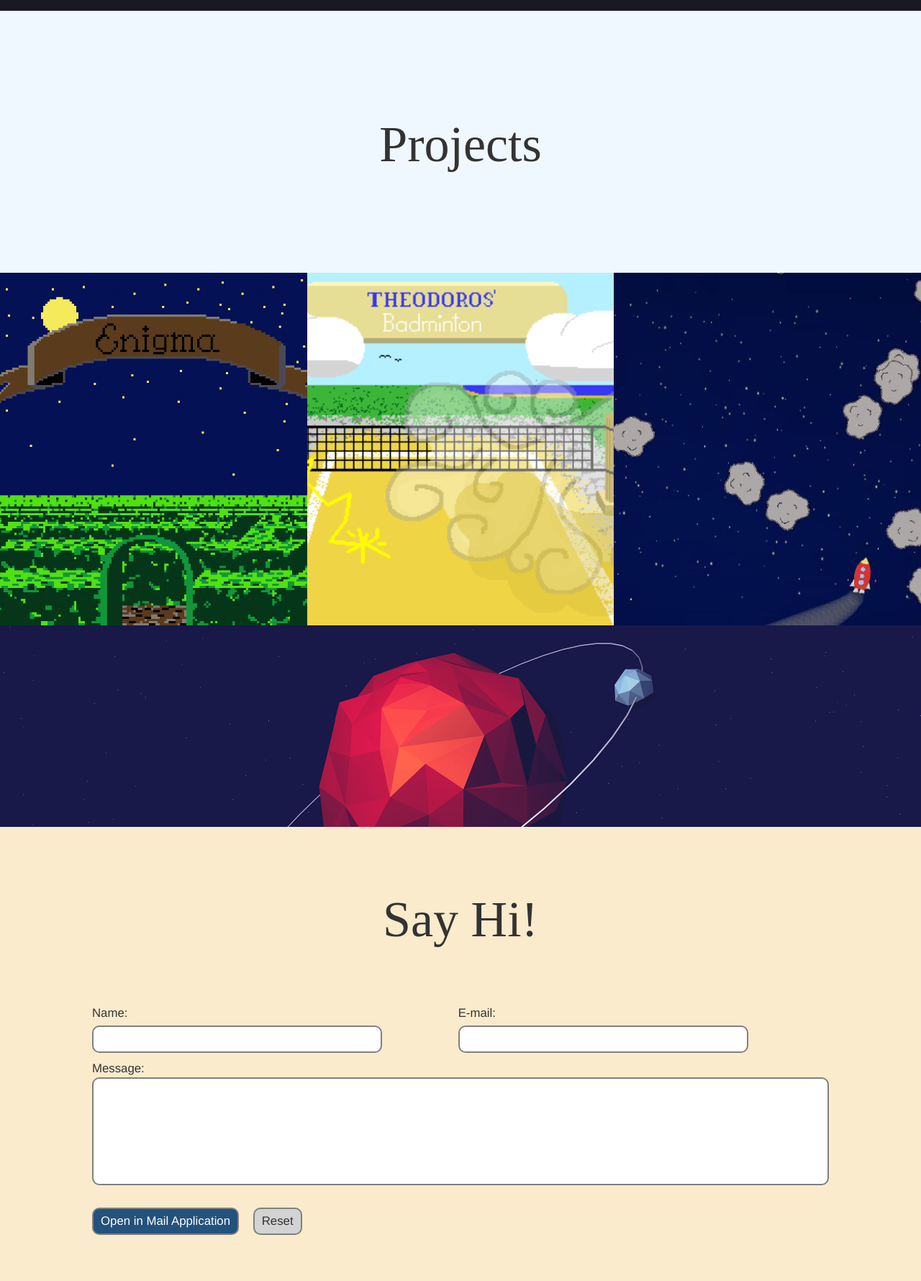
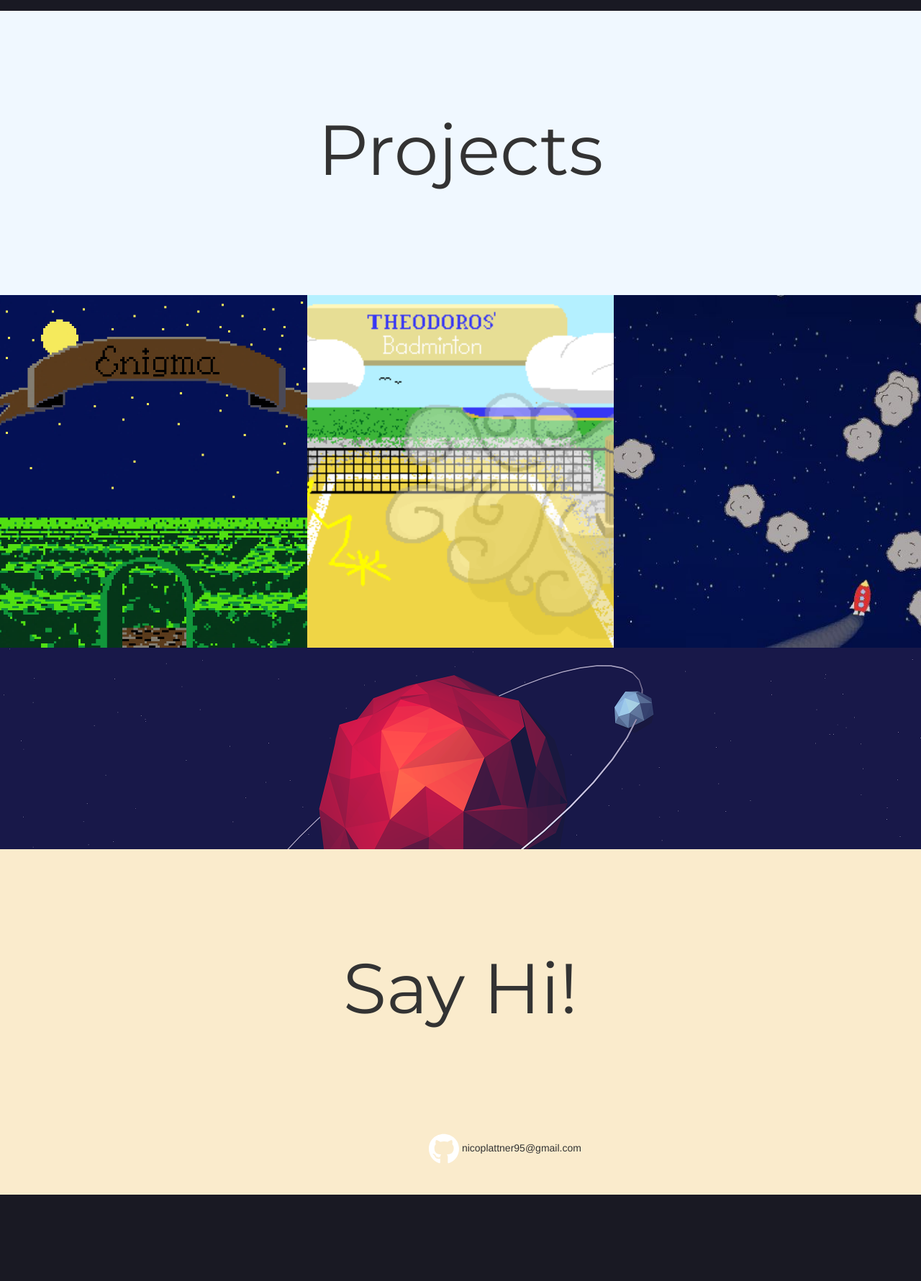
Before and after one commit to NicoPlattner/NPCodes-Website, a PHP site: page / in a window 1280 px wide. Shown: the part 785-2565 px from the top of the page at 72% size. After the commit the page ends 2445 px from the top, so only its background shows below. Run offline with PHP 8.4, Linux system fonts and the light colour scheme.

Commit message:
headline changes

```diff
--- a/css/css_index.css
+++ b/css/css_index.css
@@ -55,14 +55,17 @@ body, html {
 
 #projects{
     background-color: aliceblue;
-    padding: 3em 0;
+    display: block;
+    overflow: auto;
+    padding-top: 3em;
 }
 
 #projects h1{
+    font-weight: normal;
     text-align: center;
-    margin: 1.5em 0em 2em 0em;
-    font-size: 5em;
-    font-family: "Century Gothic";
+    margin: 1em 0em 1.5em 0em;
+    font-size: 7em;
+    font-family: 'Montserrat', sans-serif;
 }
 
 .project{
@@ -100,22 +103,23 @@ body, html {
 
 
 .textonimg{
+    font-family: "Arial";
     display: none;
     position: absolute;
     left: auto;
     right: auto;
     top: 20px;
-    padding: 4em;
+    padding: 0 2em;
     color: white;
     height: 33em;
-    width: 100%;
 }
 
 .textonimg h2{
+    font-weight: normal;
     text-align: center;
     margin-bottom: 1em;
     font-size: 3em;
-    font-family: "Courier New";
+    font-family: 'Montserrat', sans-serif;
 }
 
 .project-year{
@@ -180,7 +184,7 @@ body, html {
 
     background-color: #122b40;
     height: 20em;
-    float: left;
+    float: none;
     width: 100%;
 }
 
@@ -190,6 +194,11 @@ body, html {
     height: 35em;
     object-fit: cover;
     transition: transform .5s, filter .5s;
+}
+
+.filler .textonimg{
+    margin-top: 1em;
+    width: 100%;
 }
 
 .filler:hover .textonimg{
@@ -203,6 +212,7 @@ body, html {
     }
 
     .filler{
+        float: left;
         height: 35em;
         width: 50%;
     }
@@ -223,61 +233,28 @@ body, html {
 
 #contact{
     background-color: #faebcc;
-    display: inline-block;
-    width: 100%;
-    padding: 0 10% 5% 10%;
+    display: block;
+    padding: 3em;
 }
 
 #contact h1{
+    font-weight: normal;
     text-align: center;
-    padding: 1em;
-    font-size: 5em;
-    font-family: "Century Gothic";
+    margin: 1em 0em 1.5em 0em;
+    font-size: 7em;
+    font-family: 'Montserrat', sans-serif;
 }
 
-form{
-    font-size: 1.2em;
+#email{
+    text-align: center;
 }
 
-#contact #namefield, #contact #mailfield{
+#email a img{
     display: inline-block;
-    width: 30em;
-}
-#namefield input, #mailfield input{
-    width: 80%;
+    width: 3em;
 }
 
-input[type=text] {
-    box-sizing: border-box;
-    padding: 5px 10px;
-    margin: 5px 0 10px 0;
-    border-radius: 10px;
-    border: 2px solid gray;
+#email p{
+    display: inline-block;
+    width: 3em;
 }
-
-textarea{
-    box-sizing: border-box;
-    padding: 5px 10px;
-    margin: 5px 0 10px 0;
-    border-radius: 10px;
-    border: 2px solid gray;
-    width: 100%;
-    height: 150px;
-    resize: none;
-}
-
-input[type="submit"]{
-    background-color: #23527c;
-    color: white;
-    padding: 5px 10px;
-    border: 2px solid gray;
-    border-radius: 10px;
-    margin-right: 15px;
-}
-
-input[type="reset"] {
-    background-color: lightgray;
-    padding: 5px 10px;
-    border: 2px solid gray;
-    border-radius: 10px;
-}
--- a/index.html
+++ b/index.html
@@ -8,8 +8,9 @@
     <title>NPCodes</title>
 	 <link rel="shortcut icon" type="image/x-icon" href="media/logosquare.ico" />
 
-    <link rel="preload" href="css/css_index.css" as="style" onload="this.rel='stylesheet'">
-    <link rel="preload" href="libraries/bootstrap-3.3.7-dist/css/bootstrap.min.css" as="style" onload="this.rel='stylesheet'">
+    <link href="https://fonts.googleapis.com/css?family=Montserrat" rel="stylesheet">
+    <link rel="stylesheet" href="css/css_index.css">
+    <link rel="preload" href="libraries/bootstrap-3.3.7-dist/css/bootstrap.min.css" as="style" onload="this.onload=null;this.rel='stylesheet'">
 
 	<script>
 		<!--#include virtual="libraries/node_modules/fg-loadcss/src/cssrelpreload.js" -->
@@ -54,7 +55,6 @@
                             Java
                         </p>
                     </div>
-
 
                     <a href="https://github.com/NicoPlattner/Enigma" target="_blank">
                         <img class="linkicon github" src="media/github_icon2.svg" alt="Github Icon">
@@ -141,22 +141,18 @@
     <div id="contact">
         <h1>Say Hi!</h1>
 
-        <form method="post" enctype="text/plain">
-            <div id="namefield">
-                Name:<br>
-                <input type="text" name="name"><br>
-            </div>
-            <div id="mailfield">
-                E-mail:<br>
-                <input type="text" name="mail"><br>
-            </div>
-            <div>
-                Message:<br>
-                <textarea name="comment" rows="5"></textarea><br><br>
-                <input type="submit" value="Open in Mail Application">
-                <input type="reset" value="Reset">
-            </div>
-        </form>
+        <div id="email">
+            <a href="mailto:nicoplattner95@gmail.com" target="_blank">
+                <img src="media/github_icon2.svg" alt="Email Icon">
+            </a>
+
+            <p>
+                nicoplattner95@gmail.com
+            </p>
+
+
+        </div>
+
     </div>
 
 
```
Also changed, not shown: media/logo_animated.svg.
